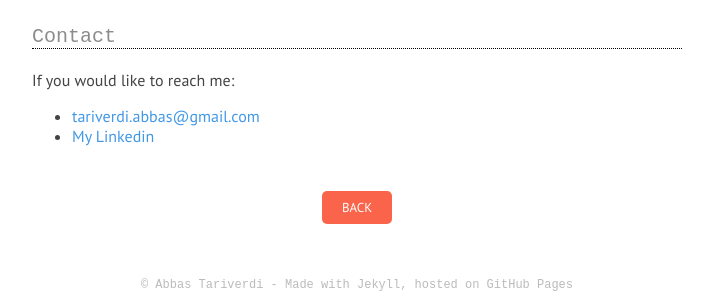
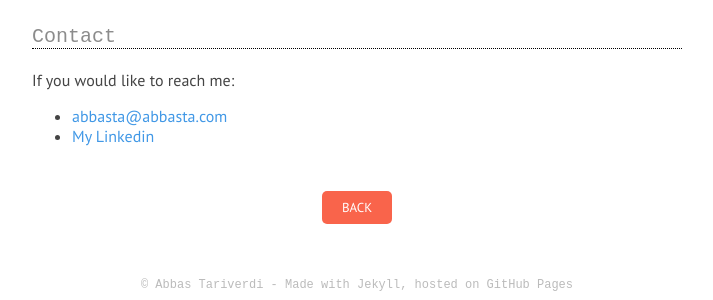
Before and after one commit to abbas-tari/abbas-tari.github.io, a Jekyll site: the page built from _posts/1991-10-31-about.md, in a window 1280 px wide. Shown: the part 1306-1606 px from the top of the page, without its empty margins (283-996 px from the left). Built offline with Jekyll 4.4.1, drawn with Linux system fonts in a browser that asks for light colours; some web fonts are replaced.

Commit message:
update email in about me

```diff
--- a/_posts/1991-10-31-about.md
+++ b/_posts/1991-10-31-about.md
@@ -87,5 +87,5 @@ I could be doing this list forever. [Actually, I am](/games). -->
 
 If you would like to reach me:
 
-- [tariverdi.abbas@gmail.com](mailto:tariverdi.abbas@gmail.com)
+- [abbasta@abbasta.com](mailto:abbasta@abbasta.com)
 - [My Linkedin](https://www.linkedin.com/in/abbasta/)
```
